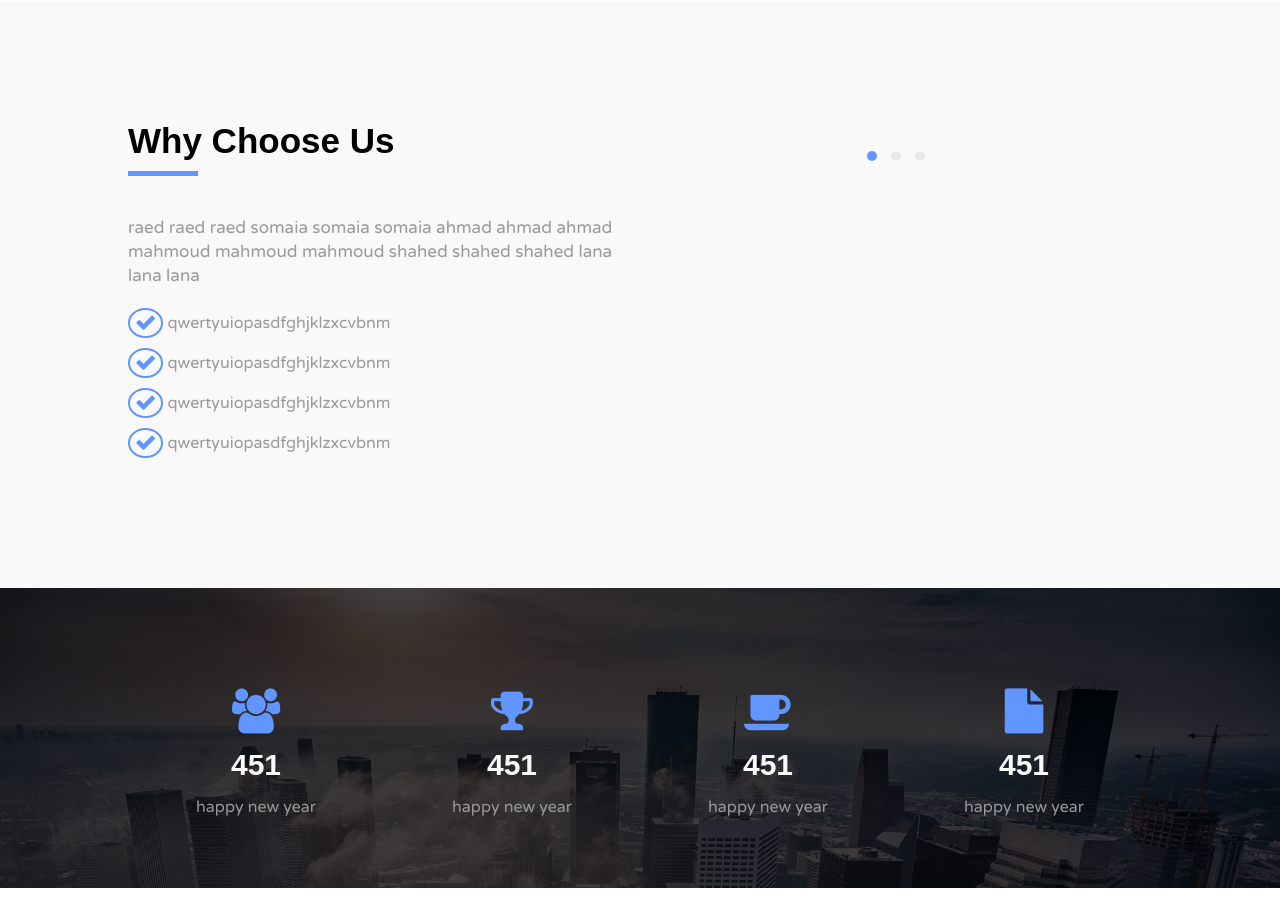
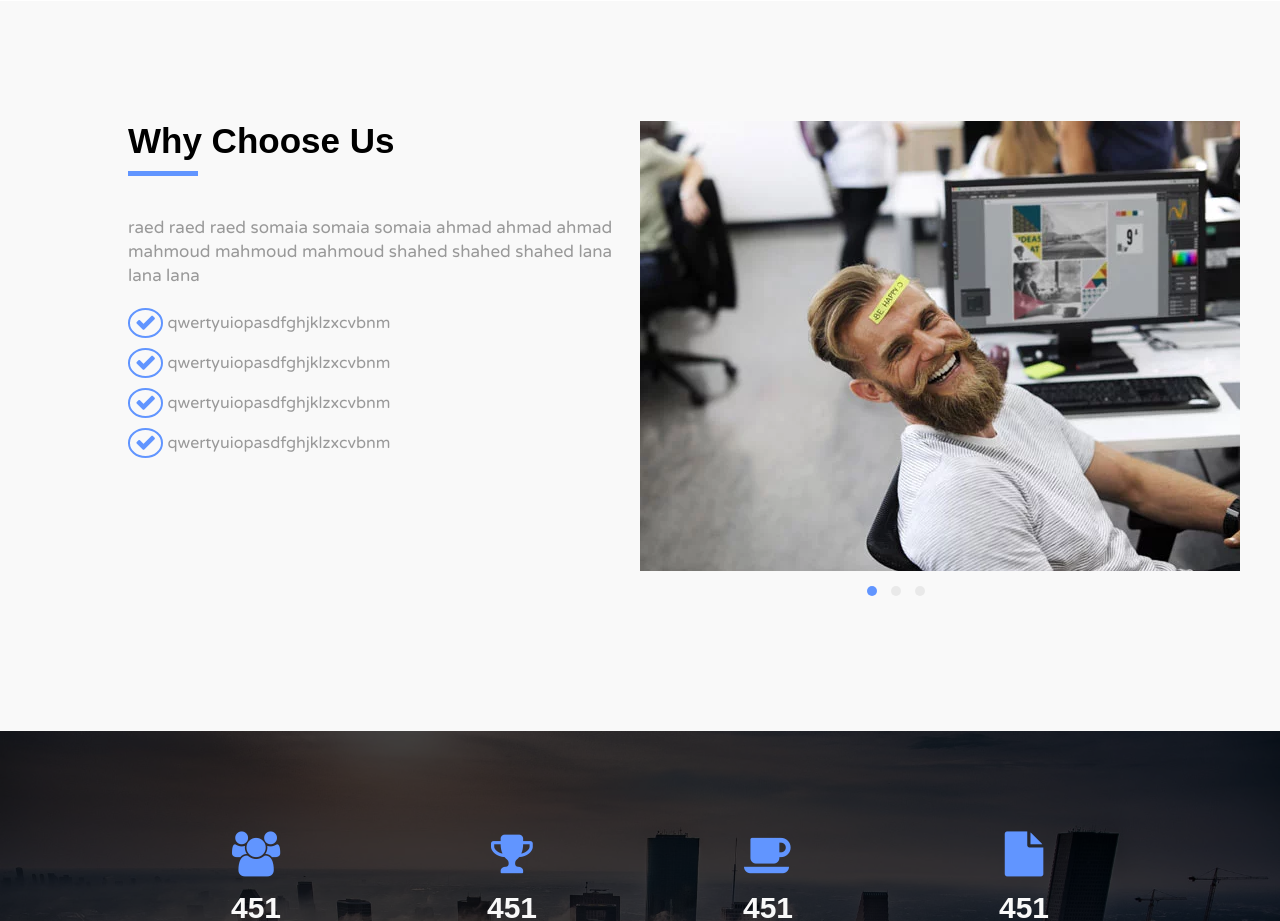
Before and after one commit to Eng-Raed/Template_1, a plain HTML site: page index.html in a window 1280 px wide. Shown: the part 3580-4501 px from the top of the page. Drawn offline with Linux system fonts and the light colour scheme; the site is published under a folder, as on GitHub Pages, so addresses that start at the root find nothing.

Commit message:
Update index.html

```diff
--- a/index.html
+++ b/index.html
@@ -273,7 +273,7 @@
             </div>
             <div class="service-item">
                 <div class="service-img">
-                    <img src="/images/about/about1.webp" alt="">
+                    <img src="images/about/about1.webp" alt="">
 
                 </div>
                 <ul class="service-bollets">
```
